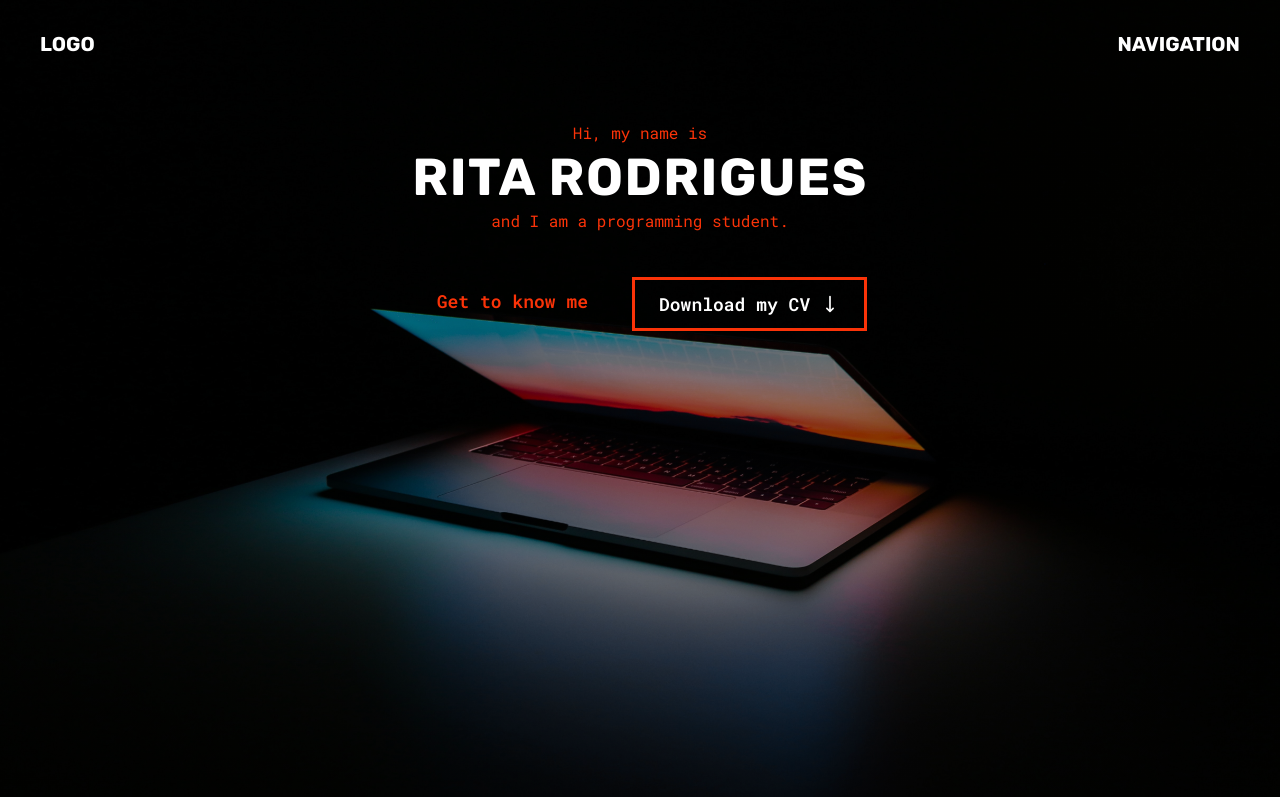
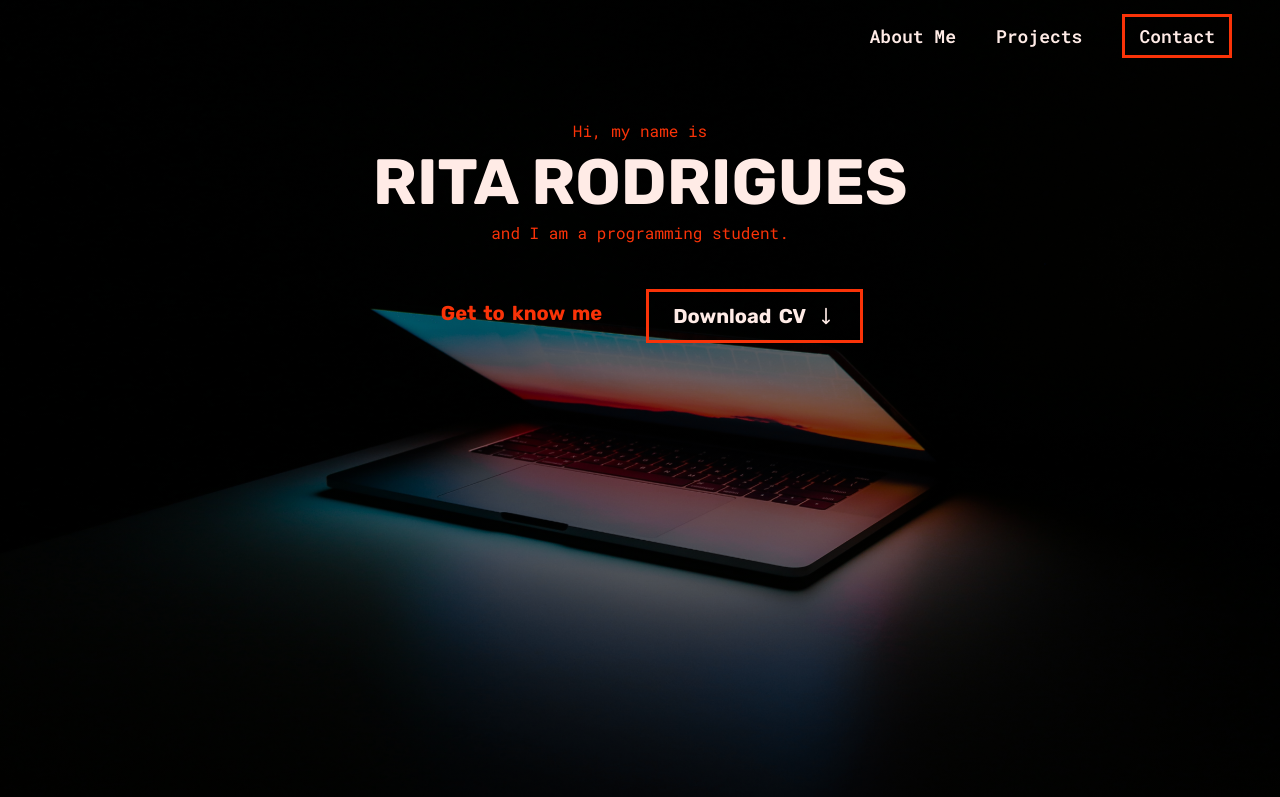
Before and after one commit to ritarodrigues08/projects-website, a plain HTML site: page index.html in a window 1280 px wide. Shown: the top 797 px of the page. Drawn offline with Linux system fonts and the light colour scheme.

Commit message:
More updates
Updated the nav section
Changed the size units to rem

```diff
--- a/index.html
+++ b/index.html
@@ -9,10 +9,13 @@
 
 </head>
 <body>
-    <header>
-        <nav class="container">
-            <div>LOGO</div>
-            <div>NAVIGATION</div>
+    <header class="header">
+        <nav class="container main-nav">
+            <ul class="main-nav-list">
+                <li><a href="#about" class="main-nav-link">About Me</a></li>
+                <li><a href="#" class="main-nav-link">Projects</a></li>
+                <li><a href="#" class="main-nav-link nav-cta">Contact</a></li>
+            </ul>
         </nav>
 
         <div class="container hero-info">
@@ -20,9 +23,9 @@
             <h1>Rita Rodrigues</h1>
             <p>and I am a programming student.</p>
             <div class="cta-btns">
-                <a href="#about-me" class="get-to-know">Get to know me</a>
+                <a href="#about" class="get-to-know">Get to know me</a>
                 <a href="#" class="download-cv">
-                    <span>Download my CV</span>
+                    <span>Download CV</span>
                     <svg xmlns="http://www.w3.org/2000/svg" fill="none" viewBox="0 0 24 24" stroke-width="1.5" stroke="currentColor" class="w-6 h-6">
                         <path stroke-linecap="round" stroke-linejoin="round" d="M15.75 17.25L12 21m0 0l-3.75-3.75M12 21V3" />
                     </svg>
@@ -31,10 +34,10 @@
         </div>
     </header>
 
-    <section id="about-me">
+    <section class="section-about" id="about">
         <div class="container">
             <h2>About Me</h2>
-            <p class="about">Lorem ipsum dolor sit amet, consectetur adipisicing elit. Libero eos sit iure, sapiente a eaque provident quasi reprehenderit ducimus consequuntur enim facilis beatae nemo culpa numquam est voluptate quam magni. Lorem ipsum dolor sit amet consectetur, adipisicing elit. Fugit, nihil? Nulla autem non, soluta quis error libero a nihil quibusdam iusto reiciendis maiores alias dolor laudantium, animi deserunt architecto distinctio? Lorem ipsum dolor sit amet, consectetur adipisicing elit. Iste sit inventore, illum rem nulla esse dolore minima eius odio nam fugit qui? Nobis blanditiis maxime quo corporis dolorem quidem voluptates.</p>
+            <p class="about-text">Lorem ipsum dolor sit amet, consectetur adipisicing elit. Libero eos sit iure, sapiente a eaque provident quasi reprehenderit ducimus consequuntur enim facilis beatae nemo culpa numquam est voluptate quam magni. Lorem ipsum dolor sit amet consectetur, adipisicing elit. Fugit, nihil? Nulla autem non, soluta quis error libero a nihil quibusdam iusto reiciendis maiores alias dolor laudantium, animi deserunt architecto distinctio? Lorem ipsum dolor sit amet, consectetur adipisicing elit. Iste sit inventore, illum rem nulla esse dolore minima eius odio nam fugit qui? Nobis blanditiis maxime quo corporis dolorem quidem voluptates.</p>
         </div>
     </section>
 </body>
--- a/style.css
+++ b/style.css
@@ -8,82 +8,119 @@ html {
     font-family: 'Rubik', sans-serif;
     color: #444;
     scroll-behavior: smooth;
+    font-size: 62.5%;
 }
 
 header {
-    color: #fff;
+    color: #ffebe6;
     height: 100vh;
-    background-image: linear-gradient(rgba(0, 0, 0, 0.4), rgba(0, 0, 0, 0.4)), url(assets/hero.jpg);
+    background-image: linear-gradient(rgba(0, 0, 0, 0.5), rgba(0, 0, 0, 0.5)), url(assets/hero.jpg);
     background-size: cover;
 }
 
-nav {
-    font-size: 20px;
-    font-weight: 700;
+/************ NAVIGATION ************/
+
+.main-nav {
+    font-family: 'Roboto Mono', sans-serif;
+    font-size: 1.8rem;
+    font-weight: 600;
+    height: 6.4rem;
+    padding: 2.4rem 4.8rem;
+}
+
+.main-nav-list {
     display: flex;
-    justify-content: space-between;
-    padding-top: 32px;
+    justify-content: flex-end;
+    align-items: center;
+    gap: 4rem;
+    list-style: none;
 }
+
+.main-nav-link:link, .main-nav-link:visited {
+    text-decoration: none;
+    color: #ffebe6;
+    transition: all 0.3s;
+}
+
+.main-nav-link:hover, .main-nav-link:active {
+    text-decoration: underline;
+}
+
+.nav-cta:link, .nav-cta:visited {
+    border: 3px solid #FA3308;
+    color: #ffebe6;
+    padding: .7rem 1.4rem;
+    transition: all 0.3s;
+}
+
+.nav-cta:hover, .nav-cta:active {
+    background-color: #ffebe6;
+    border: 3px solid #ffebe6;
+    color: #000;
+    text-decoration: none;
+}
+
 
 p {
     font-family: 'Roboto Mono', sans-serif;
+    font-size: 1.6rem;
     line-height: 1.6;
     color: #FA3308;
 }
 
 h1 {
-    font-size: 52px;
+    font-size: 6.4rem;
     text-transform: uppercase;
-    letter-spacing: 1.5px;
 }
 
 .container {
-    width: 1200px;
+    max-width: 130rem;
     margin: 0 auto;
 }
 
 .hero-info {
     text-align: center;
-    margin-top: 64px;
+    margin-top: 5.4rem;
 }
 
 .cta-btns {
-    font-family: 'Roboto Mono', sans-serif;
-    font-size: 18px;
+    font-family: 'Rubik', sans-serif;
+    font-size: 2rem;
     font-weight: 600;
     display: flex;
-    gap: 20px;
+    gap: 2rem;
     justify-content: center;
-    margin-top: 44px;
+    margin-top: 4.4rem;
+    word-spacing: .3rem;
 }
 
 .get-to-know {
     color: #FA3308;
     text-decoration: none;
-    padding: 12px 24px;
+    padding: 1.2rem 2.4rem;
     transition: all .2s;
 }
 
 .get-to-know:hover {
-    color: #fff;
+    color: #ffebe6;
     text-decoration: underline;
 }
 
 .download-cv {
     display: flex;
     justify-content: center;
-    gap: 10px;
+    gap: 1rem;
     text-decoration: none;
-    color: #fff;
+    color: #ffebe6;
     border: 3px solid #FA3308;
-    padding: 12px 24px;
+    padding: 1.2rem 2.4rem;
     transition: all .2s;
 }
 
 .download-cv:hover {
     border: none;
-    background-color: #fff;
-    border: 3px solid #fff;
+    background-color: #ffebe6;
+    border: 3px solid #ffebe6;
     color: #000;
 }
 
@@ -96,3 +133,7 @@ h1 {
 .download-cv:hover svg {
     transform: translateY(5px);
 }
+
+.section-about {
+    background-color: #ffebe6;
+}
```
